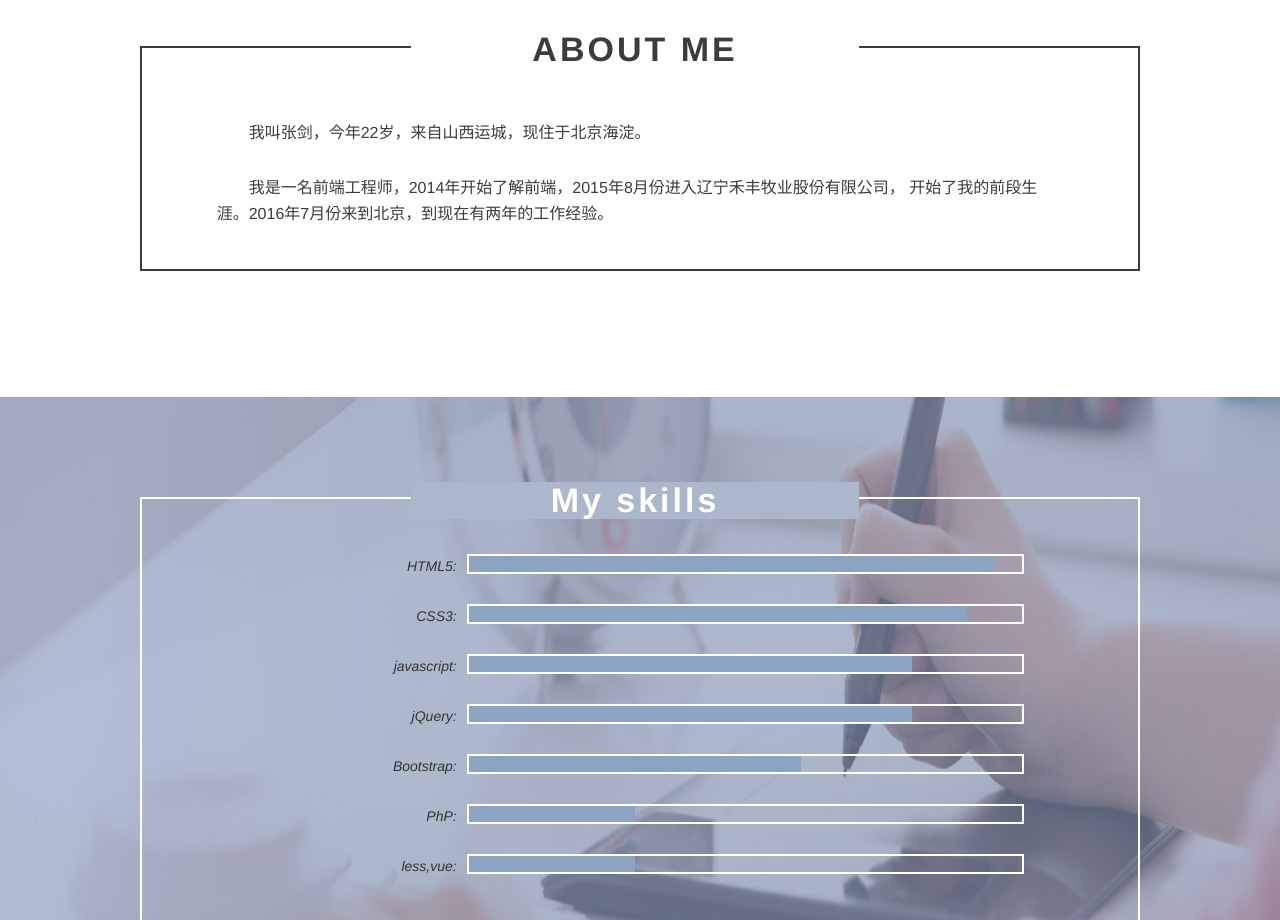
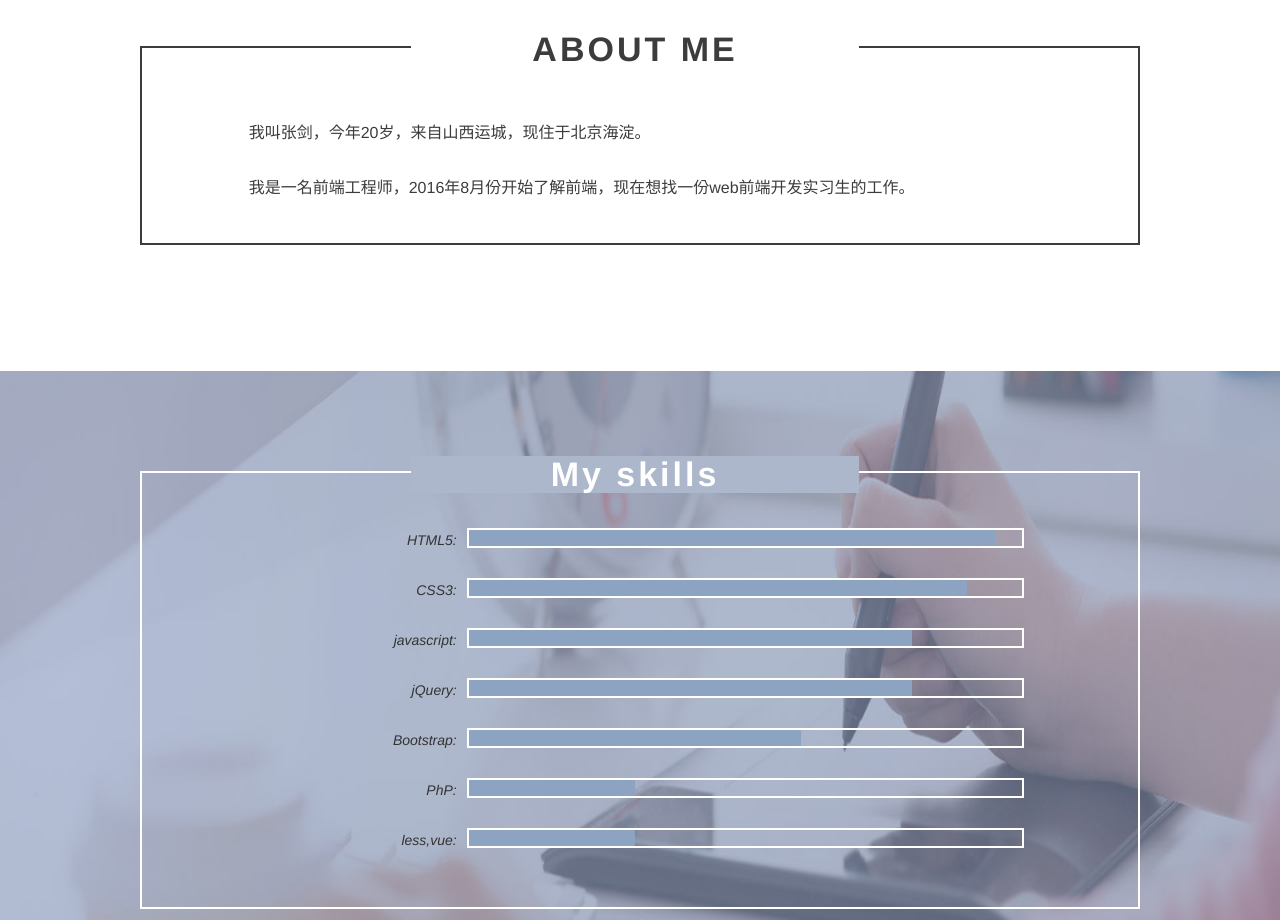
Before and after one commit to SGDLPY/Personal-website, a plain HTML site: page index.html in a window 1280 px wide. Shown: the part 880-1800 px from the top of the page. Drawn offline with Linux system fonts and the light colour scheme.

Commit message:
Update index.html

```diff
--- a/index.html
+++ b/index.html
@@ -42,9 +42,8 @@
 			<div class="container">
 				<div class="about-main">
 					<h3>ABOUT ME</h3>
-					<p>我叫张剑，今年22岁，来自山西运城，现住于北京海淀。</p>
-					<p>我是一名前端工程师，2014年开始了解前端，2015年8月份进入辽宁禾丰牧业股份有限公司，
-						开始了我的前段生涯。2016年7月份来到北京，到现在有两年的工作经验。</p>
+					<p>我叫张剑，今年20岁，来自山西运城，现住于北京海淀。</p>
+					<p>我是一名前端工程师，2016年8月份开始了解前端，现在想找一份web前端开发实习生的工作。</p>
 				</div>
 			</div>
 		</div>
```
